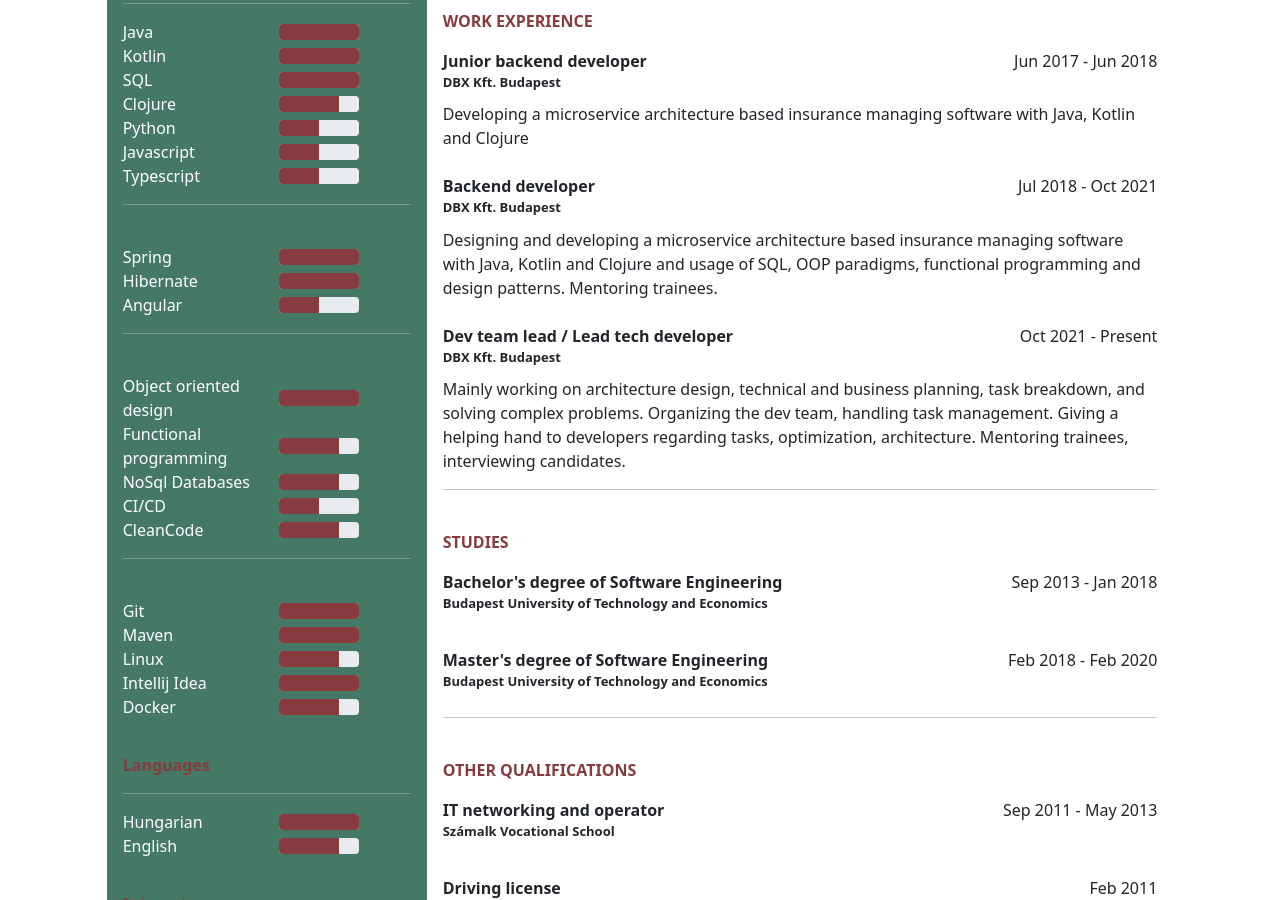
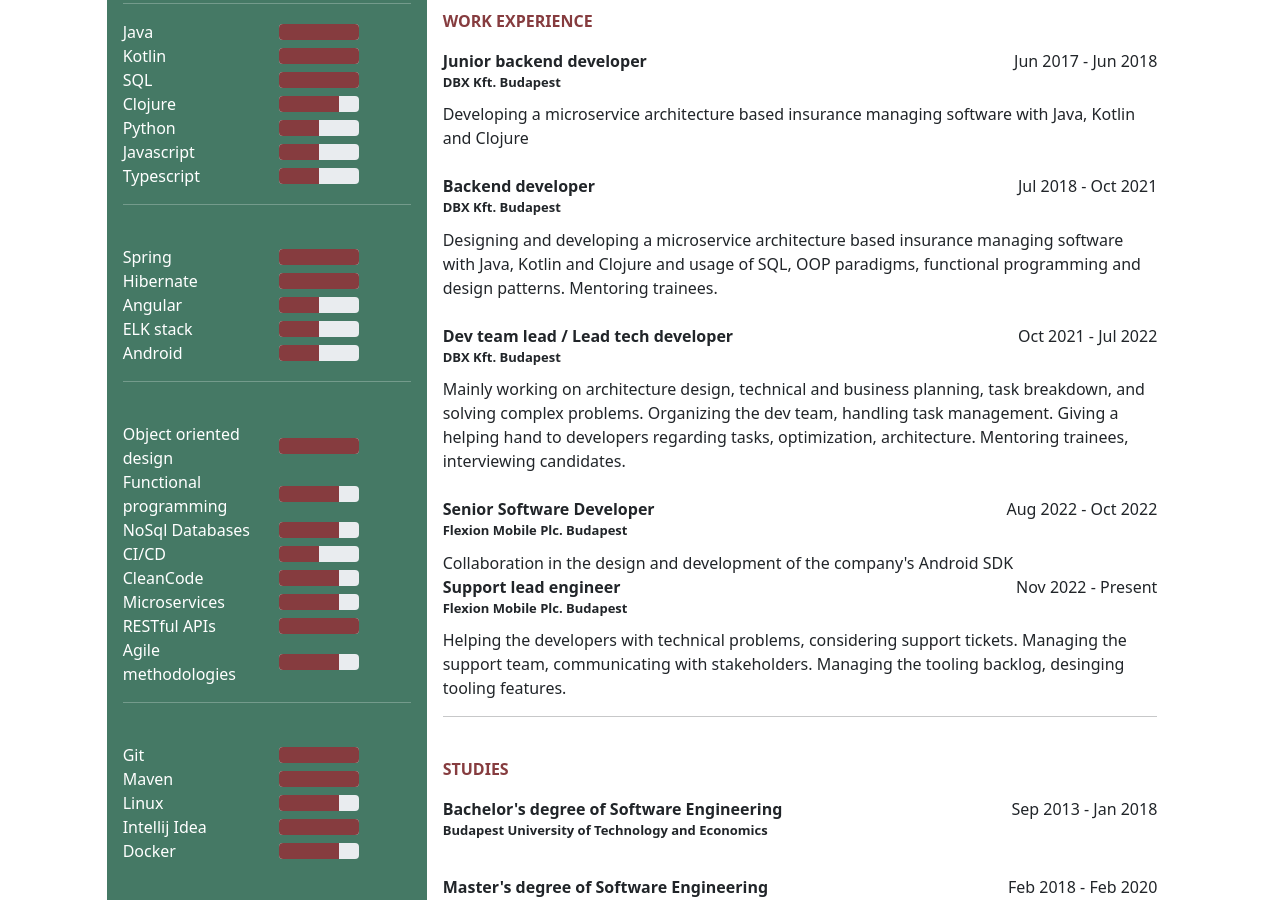
Before and after one commit to robnn/resume, a website: page index.html in a window 1280 px wide. Shown: the part 383-1283 px from the top of the page. Drawn offline with nearby package versions, Linux system fonts and the light colour scheme.

Commit message:
Update skills, exp

```diff
--- a/index.html
+++ b/index.html
@@ -173,6 +173,28 @@
                                 </div>
                             </div>
 
+                            <div class="row align-items-center justify-content-start">
+                                <div class="col-6">
+                                    <span>ELK stack</span>
+                                </div>
+                                <div class="col-4">
+                                    <div class="progress">
+                                        <div class="progress-bar w-50 bg-danger ascent-bg-color"></div>
+                                    </div>
+                                </div>
+                            </div>
+
+                            <div class="row align-items-center justify-content-start">
+                                <div class="col-6">
+                                    <span>Android</span>
+                                </div>
+                                <div class="col-4">
+                                    <div class="progress">
+                                        <div class="progress-bar w-50 bg-danger ascent-bg-color"></div>
+                                    </div>
+                                </div>
+                            </div>
+
                             <hr class="style1">
                             <br>
 
@@ -223,6 +245,40 @@
                             <div class="row align-items-center justify-content-start">
                                 <div class="col-6">
                                     <span>CleanCode</span>
+                                </div>
+                                <div class="col-4">
+                                    <div class="progress">
+                                        <div class="progress-bar w-75 bg-danger ascent-bg-color"></div>
+                                    </div>
+                                </div>
+                            </div>
+
+                            <div class="row align-items-center justify-content-start">
+                                <div class="col-6">
+                                    <span>Microservices</span>
+                                </div>
+                                <div class="col-4">
+                                    <div class="progress">
+                                        <div class="progress-bar w-75 bg-danger ascent-bg-color"></div>
+                                    </div>
+                                </div>
+                            </div>
+
+
+                            <div class="row align-items-center justify-content-start">
+                                <div class="col-6">
+                                    <span>RESTful APIs</span>
+                                </div>
+                                <div class="col-4">
+                                    <div class="progress">
+                                        <div class="progress-bar w-100 bg-danger ascent-bg-color"></div>
+                                    </div>
+                                </div>
+                            </div>
+
+                            <div class="row align-items-center justify-content-start">
+                                <div class="col-6">
+                                    <span>Agile methodologies</span>
                                 </div>
                                 <div class="col-4">
                                     <div class="progress">
@@ -425,7 +481,7 @@
                             <div class="container zero-paddig">
                                 <div class="row justify-content-center">
                                     <span class="col text-start" style="font-weight: bold;">Dev team lead / Lead tech developer</span>
-                                    <span class="col text-end">Oct 2021 - Present</span>
+                                    <span class="col text-end">Oct 2021 - Jul 2022</span>
                                 </div>
                                 <div class="row justify-content-center">
                                     <span class="col text-start" style="font-weight: bold; font-size: small;">DBX Kft.
@@ -436,6 +492,34 @@
                                 Mainly working on architecture design, technical and business planning, task breakdown, and solving complex problems.
                                 Organizing the dev team, handling task management. Giving a helping hand to developers regarding tasks, optimization, architecture.
                                 Mentoring trainees, interviewing candidates.</p>
+                        </div>
+                        <br>
+                        <div>
+                            <div class="container zero-paddig">
+                                <div class="row justify-content-center">
+                                    <span class="col text-start" style="font-weight: bold;">Senior Software Developer</span>
+                                    <span class="col text-end">Aug 2022 - Oct 2022</span>
+                                </div>
+                                <div class="row justify-content-center">
+                                    <span class="col text-start" style="font-weight: bold; font-size: small;">Flexion Mobile Plc. Budapest</span>
+                                </div>
+                            </div>
+                            <p class="card-text">
+                                Collaboration in the design and development of the company's Android SDK</p>
+                        </div>
+                        <div>
+                            <div class="container zero-paddig">
+                                <div class="row justify-content-center">
+                                    <span class="col text-start" style="font-weight: bold;">Support lead engineer</span>
+                                    <span class="col text-end">Nov 2022 - Present</span>
+                                </div>
+                                <div class="row justify-content-center">
+                                    <span class="col text-start" style="font-weight: bold; font-size: small;">Flexion Mobile Plc. Budapest</span>
+                                </div>
+                            </div>
+                            <p class="card-text">
+                                Helping the developers with technical problems, considering support tickets. Managing the support team, communicating with stakeholders.
+                                Managing the tooling backlog, desinging tooling features.</p>
                         </div>
                         <hr class="style1">
                         <br>
```
